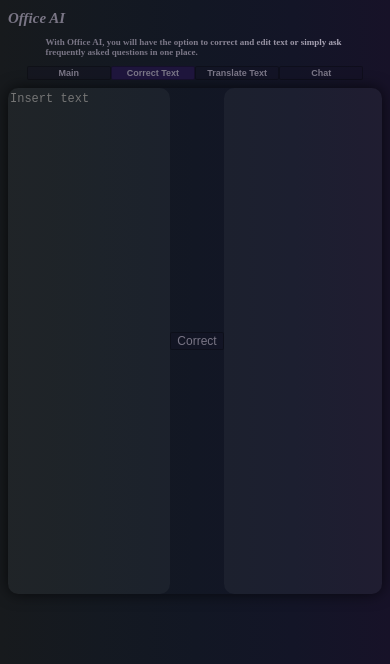
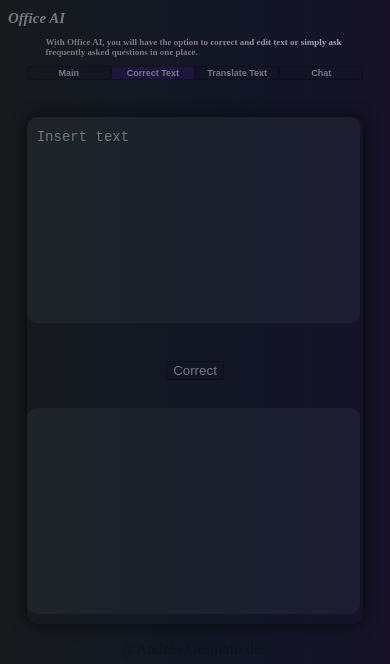
Before and after one commit to andresg19/office-ai, a React (Vite) app in the folder client/: page / in a window 390 px wide. Both pictures are taken after a click on the button "Correct Text". Shown: the top 664 px of the page. Built offline with nearby package versions, Linux system fonts and the light colour scheme; a web font is replaced by a local one.

Commit message:
finished responsive mobile

```diff
--- a/client/src/Components/Home.jsx
+++ b/client/src/Components/Home.jsx
@@ -33,7 +33,9 @@ const Home = () => {
                     ( <p className={styles.choose}>Choose an option</p> )
                 }
             </section>
-
+        <footer className={styles.footer}>
+            <p>@Andrés Germain dev</p>
+        </footer>
         </main>
      );
 }
--- a/client/src/Styles/Chat.module.css
+++ b/client/src/Styles/Chat.module.css
@@ -106,3 +106,10 @@ border-color: rgba(0, 0, 0, 0.294);
         font-size: 12px;
       }
     }
+
+    @media screen and (min-width: 200px) and (max-width: 490px) {
+      .container {
+        margin-top: 10%;
+        width: 90%;
+      }
+    }
--- a/client/src/Styles/Correct.module.css
+++ b/client/src/Styles/Correct.module.css
@@ -114,15 +114,22 @@ border-color: rgba(0, 0, 0, 0.294);
 
     @media screen and (min-width: 200px) and (max-width: 490px) {
       .container {
-        width: 100%;
+        margin-top: 10%;
+        display: flex;
+  flex-direction: column;
       }
-      .input{
-        font-size: 12px;
+
+      .input, .output {
+        padding: 10px;
+        margin-bottom: 10px;
+        width: 93%;
+        height: 22vh;
       }
-      .output p {
-        font-size: 12px;
+
+      .btn {
+        width: max-content;
+        margin-left: auto;
+        margin-right: auto;
       }
-      .btn {
-        font-size: 12px;
-      }
+
     }
--- a/client/src/Styles/Home.module.css
+++ b/client/src/Styles/Home.module.css
@@ -19,6 +19,13 @@ width: max-content;
 margin-left: auto;
 margin-right: auto;
 
+}
+
+.footer {
+     max-width: max-content;
+     margin-left: auto;
+     margin-right: auto;
+     color: rgba(12, 12, 12, 0.376);
 }
 
 
--- a/client/src/Styles/Translator.module.css
+++ b/client/src/Styles/Translator.module.css
@@ -133,3 +133,27 @@ color: #797585;
         font-size: 10px;
       }
     }
+
+    @media screen and (min-width: 200px) and (max-width: 490px) {
+      .container {
+        margin-top: 10%;
+        display: flex;
+  flex-direction: column;
+      }
+
+      .input, .output {
+        padding: 10px;
+        margin-bottom: 10px;
+        width: 93%;
+        height: 22vh;
+      }
+
+      .btn, .select {
+        margin: 5px;
+        width: max-content;
+        margin-left: auto;
+        margin-right: auto;
+        }
+
+
+    }
```
